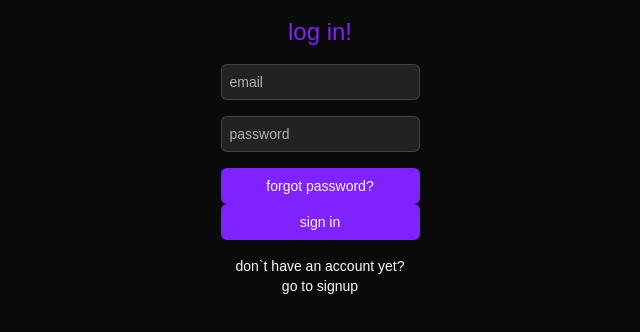
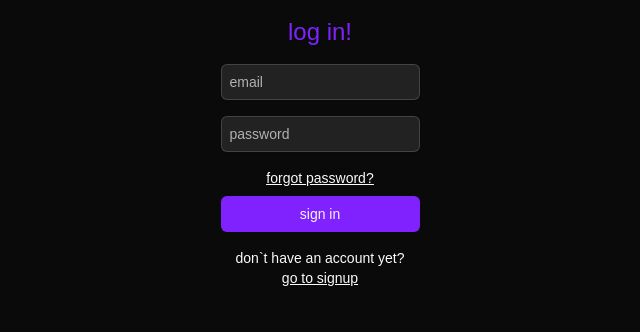
Before and after one commit to SplitTuss/laracraft.io, a Next.js app: page /signin in a window 1280 px wide. Shown: the top 332 px of the page, without its empty margins (320-960 px from the left). Built offline with nearby package versions, Linux system fonts and the light colour scheme; no server answers.

Commit message:
some styling

```diff
--- a/src/app/forgotPassword/page.tsx
+++ b/src/app/forgotPassword/page.tsx
@@ -44,7 +44,7 @@ export default function ForgotPassword() {
             send email
           </Button>
         </div>
-        <Link href="/signin" className="text-sm flex justify-center">
+        <Link href="/signin" className="text-sm underline flex justify-center">
           back to signin
         </Link>
       </form>
--- a/src/app/signin/page.tsx
+++ b/src/app/signin/page.tsx
@@ -48,17 +48,17 @@ export default function Signin() {
             type="password"
             onChange={(e) => setPassword(e.target.value)}
           />
-          <Button>
+          <div className="mb-2 underline">
             <Link href="/forgotPassword" className="text-sm flex justify-center">
               forgot password?
             </Link>
-          </Button>
+          </div>
           <Button type="submit" disabled={loading}>
             sign in
           </Button>
         </div>
         <p className="text-sm flex justify-center">don`t have an account yet? </p>
-        <Link href="/signup" className="text-sm flex justify-center">
+        <Link href="/signup" className="text-sm underline flex justify-center">
           go to signup
         </Link>
       </form>
--- a/src/app/signup/page.tsx
+++ b/src/app/signup/page.tsx
@@ -53,7 +53,7 @@ export default function Signup() {
           </Button>
         </div>
         <p className="text-sm flex justify-center">already have an account?</p>
-        <Link href="/signin" className="text-sm flex justify-center">
+        <Link href="/signin" className="text-sm underline flex justify-center">
           go to signin
         </Link>
       </form>
```
